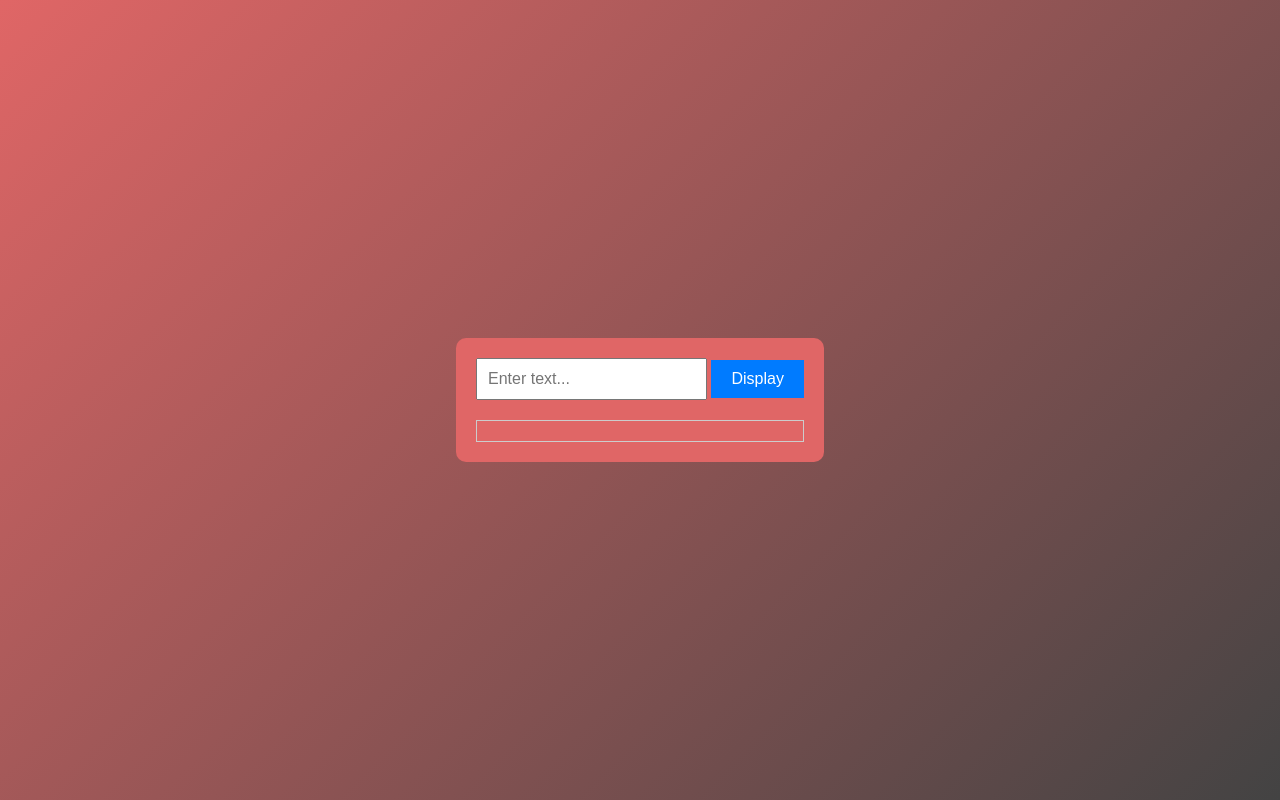
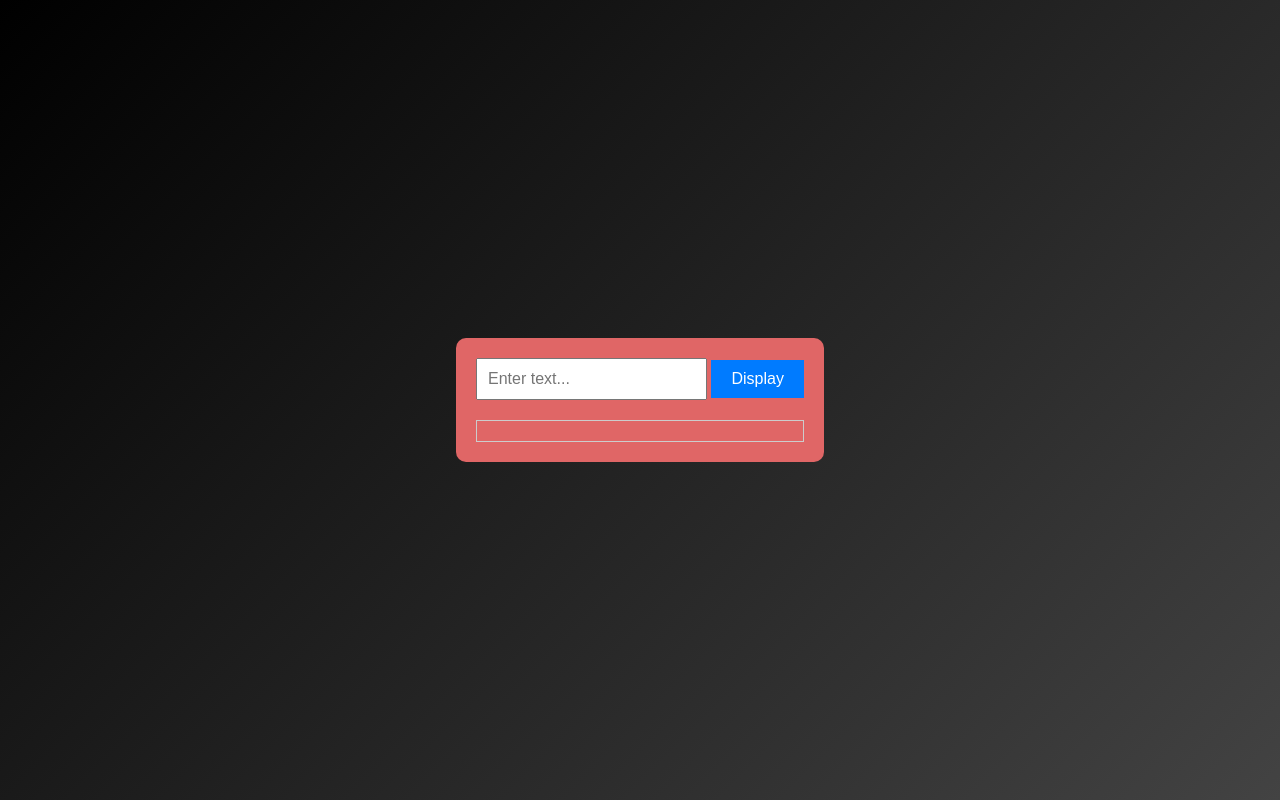
Before and after one commit to Yolanabilah/Infinite-Library, a plain HTML site: page index.html in a window 1280 px wide. Drawn offline with Linux system fonts and the light colour scheme.

Commit message:
Update index.html

```diff
--- a/index.html
+++ b/index.html
@@ -12,7 +12,7 @@
             align-items: center;
             height: 100vh;
             margin: 0;
-            background: linear-gradient(135deg, #e06666, #434343);
+            background: linear-gradient(135deg, #000000, #434343);
             background-size: cover;
         }
         #container {
```
